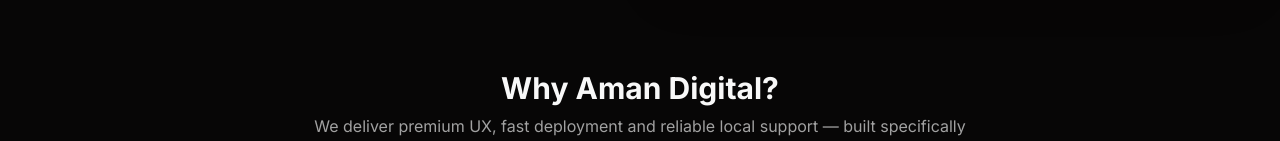
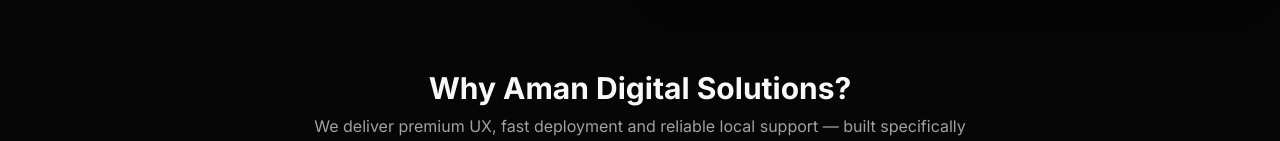
Before and after one commit to AmanLegendDev/aman-digital-solutions-website, a Next.js app: page /visitingCard in a window 1280 px wide. Shown: the part 656-797 px from the top of the page. Built offline with nearby package versions, Linux system fonts and the light colour scheme.

Commit message:
chore: upgraded Next.js to canary build, resolved dependency conflicts, and stabilized project environment

```diff
--- a/app/(site)/visitingCard/page.js
+++ b/app/(site)/visitingCard/page.js
@@ -48,7 +48,7 @@
       {/* WHY + TILT CARDS */}
       <SectionReveal>
         <div className="mt-20 text-center">
-          <h2 className="text-3xl font-bold">Why Aman Digital?</h2>
+          <h2 className="text-3xl font-bold">Why Aman Digital Solutions?</h2>
           <p className="text-neutral-400 mt-2 max-w-2xl mx-auto">We deliver premium UX, fast deployment and reliable local support — built specifically for Himachal restaurants and hotels.</p>
 
           <div className="grid grid-cols-1 md:grid-cols-3 gap-6 mt-12">
```
Also changed, not shown: package.json (+4 -3 lines), 1 other file (tests, documents, lock files or other folders).
